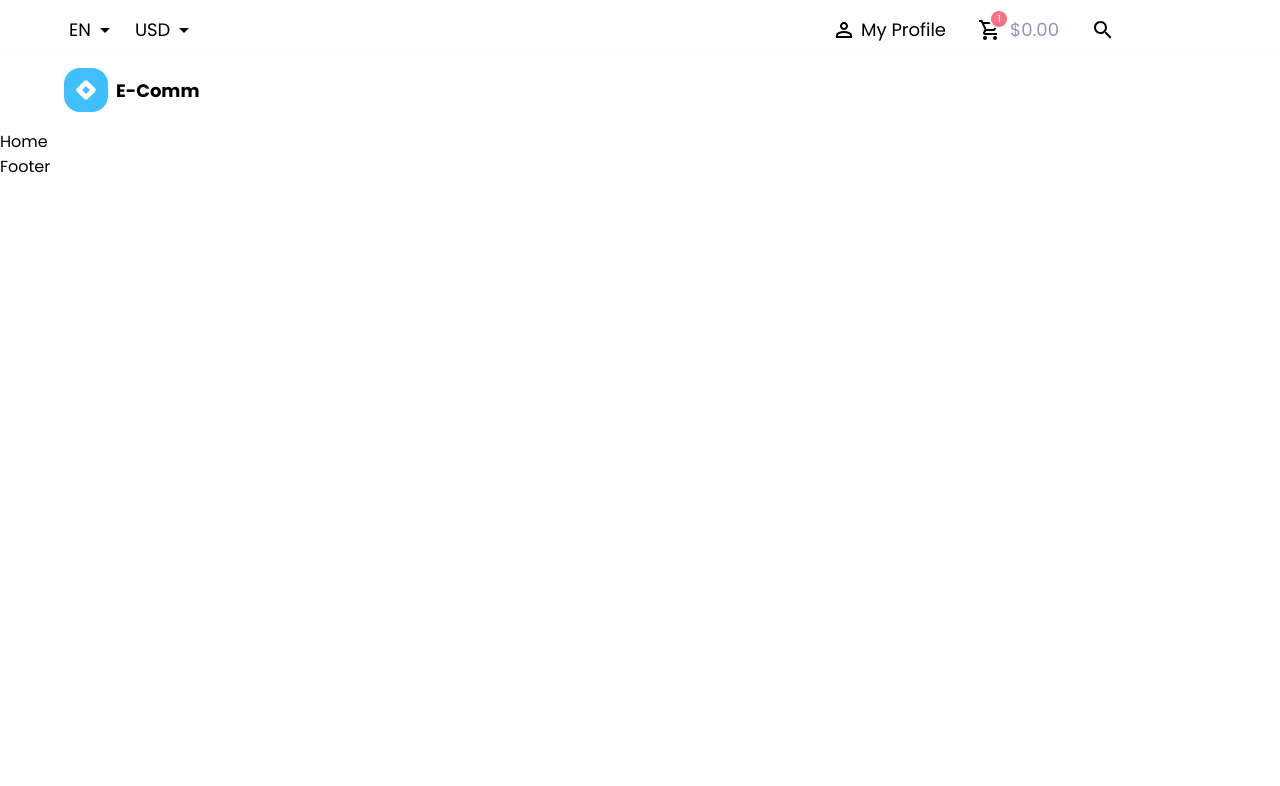
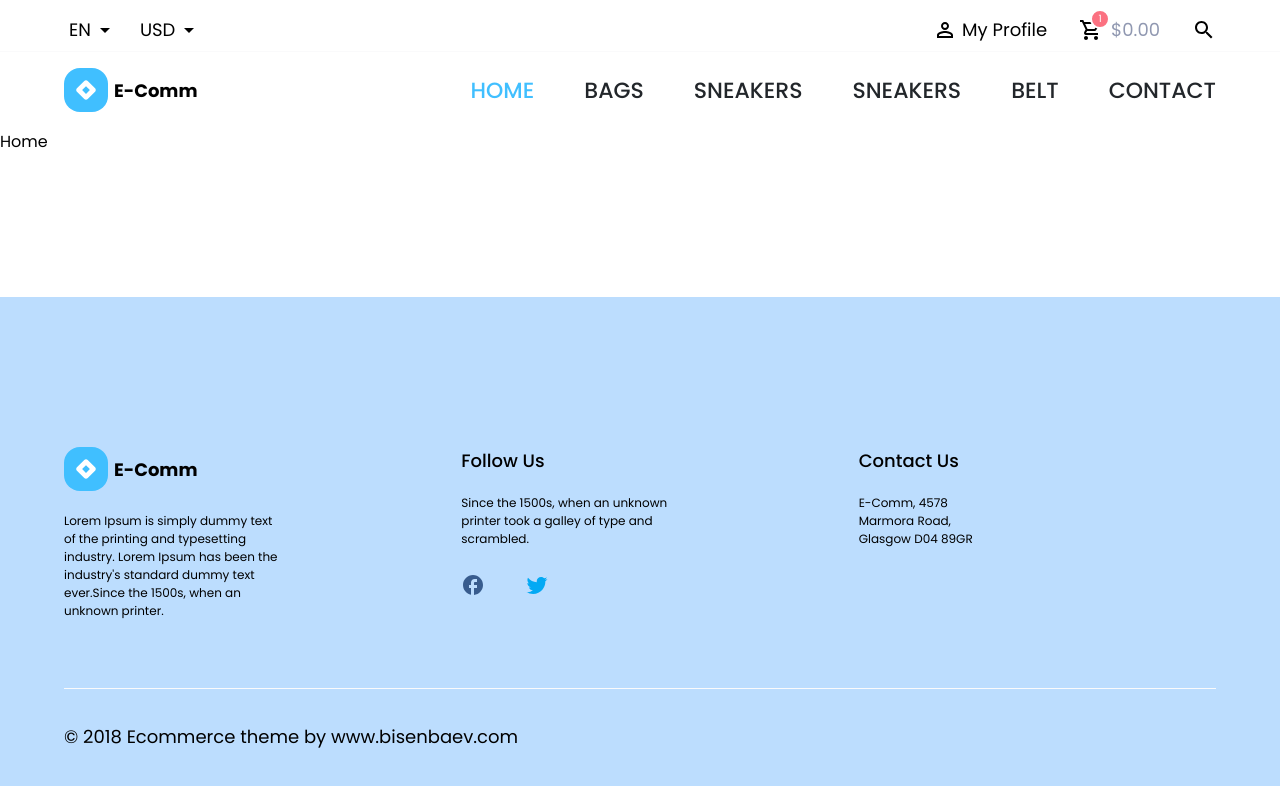
Before and after one commit to Remonone/Clothes-Store-Fullstack, a React (Create React App) app in the folder client/: page / in a window 1280 px wide. Shown: the top 786 px of the page. Built offline with nearby package versions, Linux system fonts and the light colour scheme.

Commit message:
Styling header, add footer

```diff
--- a/client/src/App.scss
+++ b/client/src/App.scss
@@ -11,3 +11,21 @@ p, span, button, input{
 body, button, input{
     font-family: 'Poppins';
 }
+.page{
+    display: flex;
+    flex-direction: column;
+    justify-content: space-between;
+    min-height: 100vh;
+    main{
+        flex: 1;
+    }
+}
+
+.logo{
+    display: flex;
+    align-items: center;
+    gap: 6px;
+    &-text{
+        font-weight: 700;
+    }
+}
--- a/client/src/components/Footer/Footer.scss
+++ b/client/src/components/Footer/Footer.scss
@@ -0,0 +1,27 @@
+@import '../../utils/colors.scss';
+.footer{
+    padding-top: 150px;
+    background: $primary-light;
+    padding-bottom: 50px;
+    &__title{
+        font-size: 18px;
+        font-weight: 500;
+
+    }
+    &__descr{
+        padding-top: 20px;
+        font-size: 12px;
+        max-width: 60%;
+    }
+    &-social{
+        padding-top: 25px;
+        display: flex;
+        list-style-type: none;
+        gap: 40px;
+    }
+    &-lower{
+        margin-top: 68px;
+        border-top: 1px solid $border;
+        padding-top: 34px;
+    }
+}
--- a/client/src/components/Footer/Footer.tsx
+++ b/client/src/components/Footer/Footer.tsx
@@ -1,8 +1,41 @@
+import { Container, Grid } from '@mui/material'
 import React from 'react'
+import FacebookOutlinedIcon from '@mui/icons-material/FacebookOutlined'
+import TwitterIcon from '@mui/icons-material/Twitter'
+import './Footer.scss'
 
 const Footer = () => {
   return (
-    <div>Footer</div>
+    <footer>
+      <div className="footer">
+        <Container>
+          <Grid container spacing={5}>
+            <Grid item md={4}>
+              <div className="logo">
+                <img src={process.env.PUBLIC_URL + '/Icon.svg'} alt="" />
+                <p className='logo-text'>E-Comm</p>
+              </div>
+              <p className='footer__descr'>Lorem Ipsum is simply dummy text of the printing and typesetting industry. Lorem Ipsum has been the industry's standard dummy text ever.Since the 1500s, when an unknown printer.</p>
+            </Grid>
+            <Grid item md={4}>
+              <p className='footer__title'>Follow Us</p>
+              <p className='footer__descr'>Since the 1500s, when an unknown printer took a galley of type and scrambled.</p>
+              <ul className="footer-social">
+                <li><a href="https://www.facebook.com"><FacebookOutlinedIcon sx={{color:'#385C8E'}}/></a></li>
+                <li><a href="https://www.twitter.com"><TwitterIcon sx={{color:'#03A9F4'}}/></a></li>
+              </ul>
+            </Grid>
+            <Grid item md={4}>
+              <p className='footer__title'>Contact Us</p>
+              <p className='footer__descr'>E-Comm, 4578<br/> Marmora Road,<br/> Glasgow D04 89GR</p>
+            </Grid>
+          </Grid>
+          <div className="footer-lower">
+            <p className='light'>© 2018 Ecommerce theme by www.bisenbaev.com</p>
+          </div>
+        </Container>
+      </div>
+    </footer>
   )
 }
 
--- a/client/src/components/Header/Header.scss
+++ b/client/src/components/Header/Header.scss
@@ -2,10 +2,21 @@
 .header{
     &-upper{
         border-bottom: 1px solid $border;
+        &-selections{
+            display: flex;
+            gap: 13px;
+        }
+        &-control{
+            display: flex;
+            gap: 32px;
+        }
     }
-    .logo{
-        &-text{
-            font-weight: 700;
+    &-lower{
+        &-wrapper{
+            padding: 1em 0;
+            display: flex;
+            align-items: center;
+            justify-content: space-between;
         }
     }
 }
--- a/client/src/components/Header/Header.tsx
+++ b/client/src/components/Header/Header.tsx
@@ -10,6 +10,8 @@ import SearchOutlinedIcon from '@mui/icons-material/SearchOutlined';
 import CartIcon from '../CartIcon/CartIcon'
 
 import './Header.scss'
+import { Link } from 'react-router-dom'
+import Navigation from '../Navigation/Navigation'
 
 const Header = () => {
   const dispatcher = useAppDispatch()
@@ -19,27 +21,28 @@ const Header = () => {
     <header>
       <div className="header">
         <div className="header-upper">
-          <Container>
+          <Container maxWidth="lg">
             <Grid container pt={2} pb={1} display='flex' alignItems='center' justifyContent='space-between'>
-              <Grid item md={2} display='flex' justifyContent='flex-start' gap={1} alignItems={'flex-start'}>
+              <div className='header-upper-selections'>
                 <Select values={['EN', 'RU', 'UA']} onChangeAction={changeLanguage}/>
                 <Select values={['USD', 'EUR']} onChangeAction={changeCurrency}/>
-              </Grid>
-              <Grid item md={4} display='flex' gap={4}>
+              </div>
+              <div className='header-upper-control'>
                 <Button variant='empty' preIcon={<PermIdentityOutlinedIcon/>}>My Profile</Button>
                 <CartIcon/>
                 <Button variant="empty"><SearchOutlinedIcon/></Button>
-              </Grid>
+              </div>
             </Grid>
           </Container>
         </div>
         <div className="header-lower">
           <Container>
-            <Grid container py={2}>
-              <Grid item md={2} className='logo' display='flex' alignItems='center' gap={1}>
+            <Grid className="header-lower-wrapper">
+              <div className='logo'>
                 <img src={process.env.PUBLIC_URL + '/Icon.svg'} alt="" />
                 <p className='logo-text'>E-Comm</p>
-              </Grid>
+              </div>
+              <Navigation/>
             </Grid>
           </Container>
         </div>
--- /dev/null
+++ b/client/src/components/Navigation/Navigation.scss
@@ -0,0 +1,18 @@
+@import '../../utils/colors.scss';
+.navigation{
+    ul{
+        list-style-type: none;
+        display: flex;
+        gap: 50px;
+        li a{
+            font-size: 22px;
+            font-weight: 500;
+            color: $text;
+            text-decoration: none;
+            text-transform: uppercase;
+            &.active{
+                color: $primary;
+            }
+        }
+    }
+}
--- a/client/src/components/Navigation/Navigation.tsx
+++ b/client/src/components/Navigation/Navigation.tsx
@@ -1,16 +1,20 @@
 import React from 'react'
-import { Link } from 'react-router-dom'
+import { Link, useLocation } from 'react-router-dom'
 import { links } from '../../utils/consts'
 
+import './Navigation.scss'
+
 const Navigation = () => {
-
+    const location = useLocation()
   return (
     <div>
-        <nav>
+        <nav className={'navigation'}>
             <ul>
                 {
                     links.map(item => {
-                        return (<Link to={item.path}>{item.value}</Link>)
+                        let className = ''
+                        if(item.path === location.pathname) className='active'
+                        return (<li key={`${item.id}`}><Link className={className} to={item.path}>{item.value}</Link></li>)
                     })
                 }
             </ul>
--- a/client/src/pages/static/Page.tsx
+++ b/client/src/pages/static/Page.tsx
@@ -4,9 +4,11 @@ import Header from '../../components/Header/Header'
 
 const Page = (props: {element: React.ReactElement}) => {
   return (
-    <div>
+    <div className={'page'}>
         <Header/>
-        {props.element}
+        <main>
+          {props.element}
+        </main>
         <Footer/>
     </div>
   )
--- a/client/src/utils/colors.scss
+++ b/client/src/utils/colors.scss
@@ -1,4 +1,5 @@
 $primary: #40BFFF;
+$primary-light: #BCDDFE;
 $secondary: #FB7181;
 $text: #22262A;
 $text-light: #9098B1;
```
